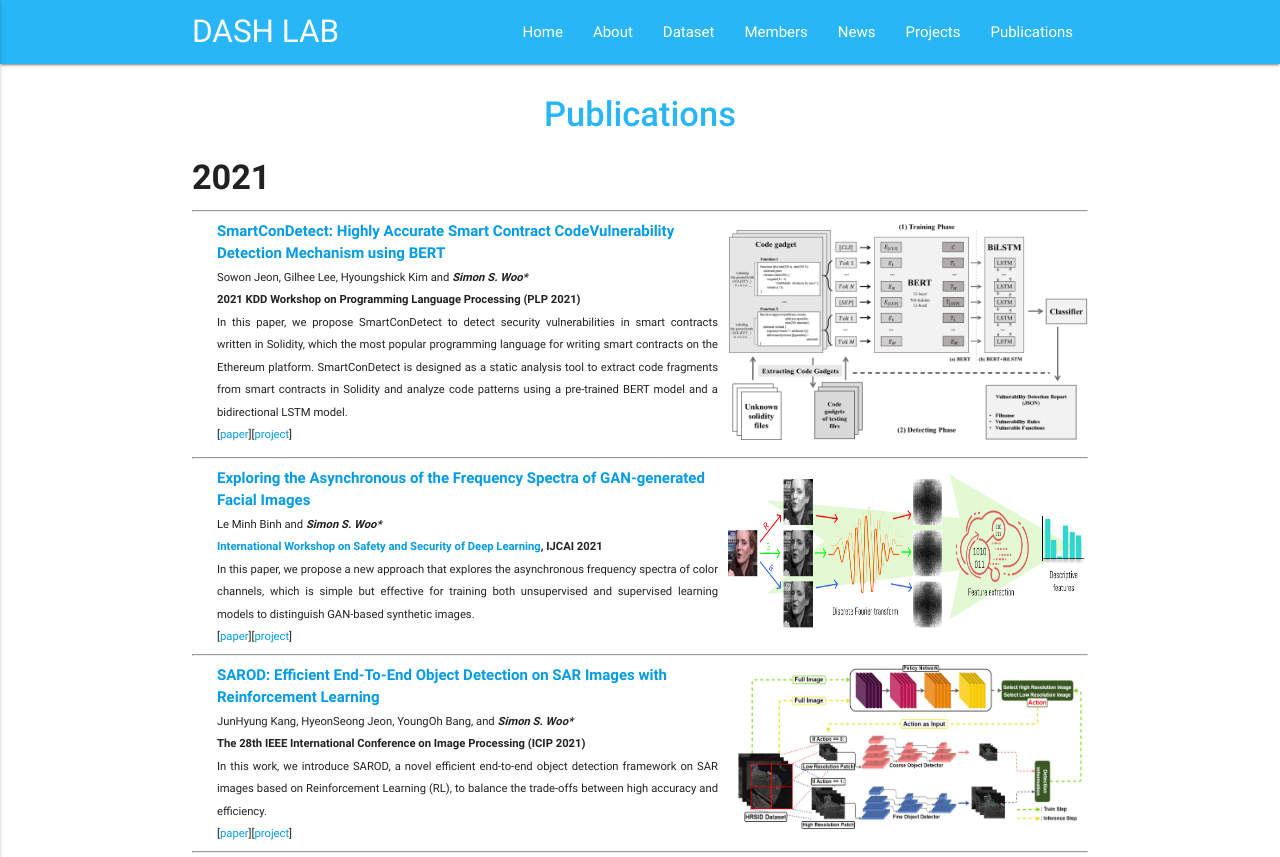
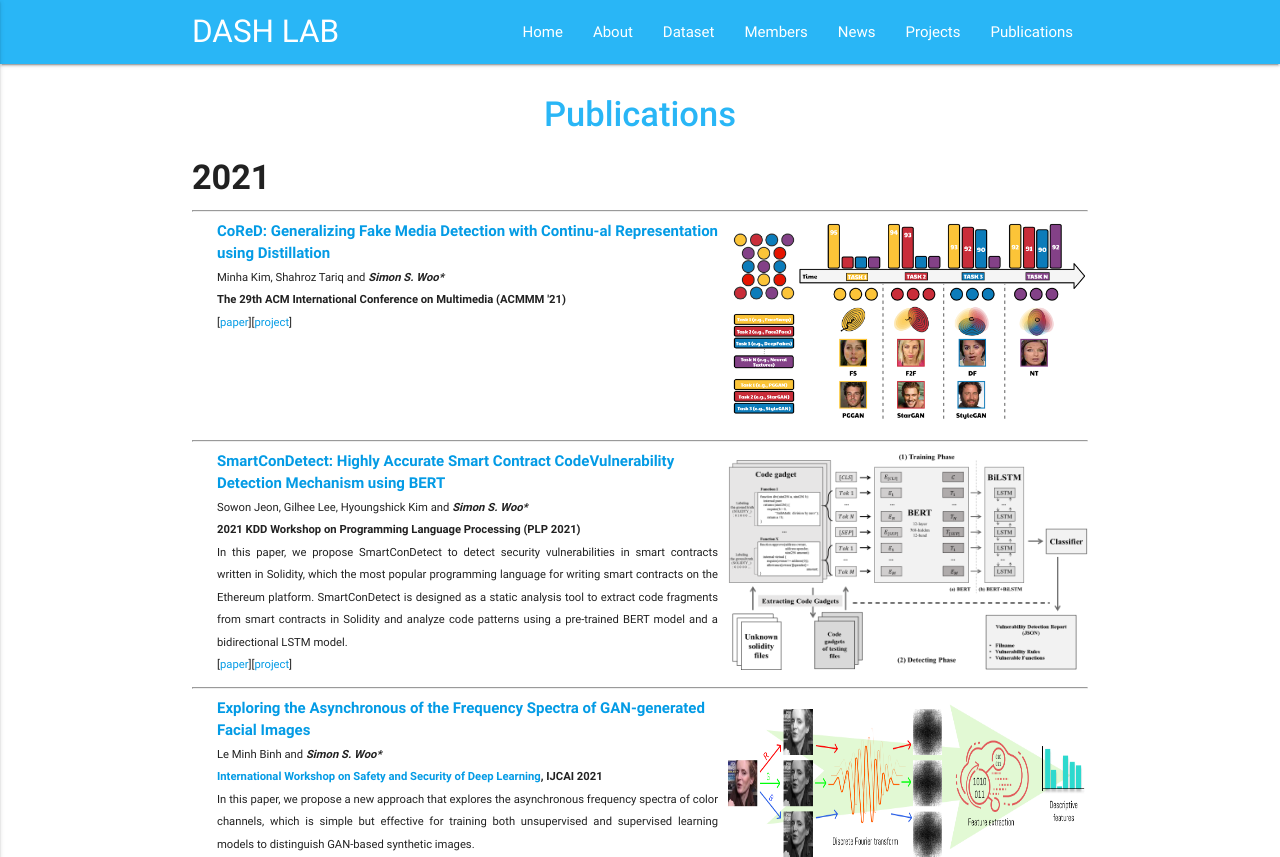
Before and after one commit to Yurim990507/DASH-Lab.github.io, a Jekyll site: the page built from Publication.md, in a window 1280 px wide and 900 px high, cut to the strip 0-857 px from the top of the window. Built offline with Jekyll 4.4.1, drawn with Linux system fonts in a browser that asks for light colours.

Commit message:
Update Publication.md
add minha's acmm

```diff
--- a/Publication.md
+++ b/Publication.md
@@ -12,6 +12,38 @@ permalink: /Publications/
 
 <div style="margin-top:2vw;">
     <h4 style="margin-top:20px"><b>2021</b></h4>
+    <hr>
+    <div style="display: flex;flex-direction: row;justify-content: space-between;">
+        <div style="margin-left: 25px;margin-right: 10px;">
+            <table>
+                <thead>
+                    <tr>
+                        <a><b>CoReD: Generalizing Fake Media Detection with Continu-al Representation using Distillation</b></a>
+                    </tr>
+                </thead>
+                <tbody>
+                    <tr>
+                        <p style="margin-top: 0px;margin-bottom: 0px;text-align: justify;"> <small>  Minha Kim, Shahroz Tariq and <i><b>Simon S. Woo*</b> </i> </small> </p>
+                    </tr>
+                    <tr>
+                        <p style="margin-top: 0px;margin-bottom: 0px;text-align: justify;"> <small> <b> The 29th ACM International Conference on Multimedia (ACMMM '21) </b> </small> </p>
+                    </tr>
+                    <tr>
+                        <p style="margin-top: 0px;margin-bottom: 0px;text-align: justify;"> <small></small> </p>
+                    </tr>
+                    <tr>
+                        <p style="margin-top: 0px;margin-bottom: 0px;text-align: justify;"> <small> [<a
+                                    href="https://www.google.com">paper</a>][<a
+                                    href="https://www.google.com/">project</a>]</small>
+                        </p>
+                    </tr>
+                </tbody>
+            </table>
+        </div>
+        <div class="col-lg-3" style="vertical-align: middle;display:flex;flex-direction:row;justify-content:center">
+            <img src="acmm21_minha.png" style="max-height:220px;width: 360px; margin-bottom:10px">
+        </div>
+    </div>
     <hr>
     <div style="display: flex;flex-direction: row;justify-content: space-between;">
         <div style="margin-left: 25px;margin-right: 10px;">
```
